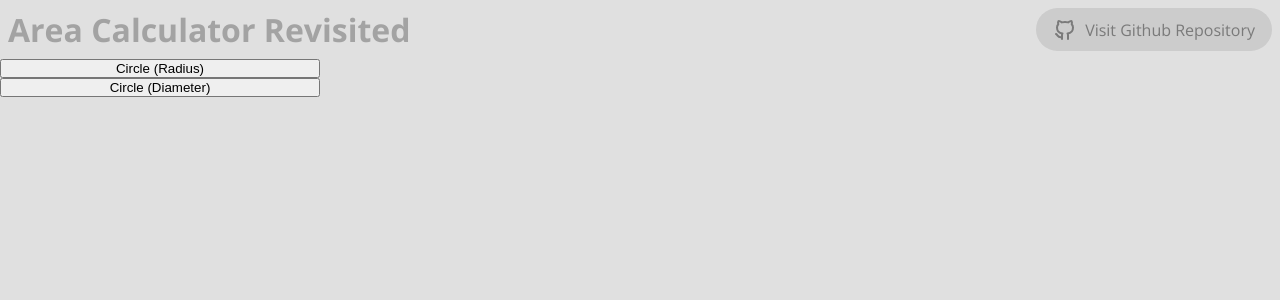
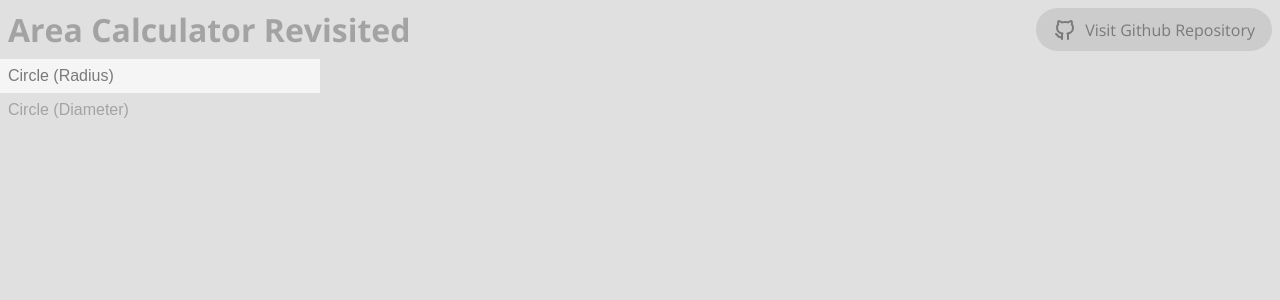
Before and after one commit to hildergill/area-calculator-revisited, a React (Vite) app: page / in a window 1280 px wide. Shown: the top 300 px of the page. Built offline with nearby package versions, Linux system fonts and the light colour scheme.

Commit message:
Added the shape switching feature

```diff
--- a/src/components/App.tsx
+++ b/src/components/App.tsx
@@ -1,11 +1,16 @@
+import { useState } from "react";
 import HeaderComponent from "./HeaderComponent";
 import ShapeSelector from "./ShapeSelector";
 
 const App = () => {
+	const [activeShape, setActiveShape] = useState(0);
+
+	const onSelectedActiveIndex = (activeIndex: number) => setActiveShape(activeIndex);
+
 	return (
 		<>
 			<HeaderComponent />
-			<ShapeSelector />
+			<ShapeSelector activeIndex={activeShape} onSelected={onSelectedActiveIndex} />
 
 			{/** @TODO Add something here later */}
 			{/** @TODO Add something here later */}
--- a/src/components/ShapeSelector.tsx
+++ b/src/components/ShapeSelector.tsx
@@ -3,14 +3,30 @@ import ShapeCollection from "../shapecollection";
 
 import ShapeSelectorStyles from "../styles/ShapeSelector.module.scss";
 
-const ShapeSelector = () => {
+type OnSelectedShapeSelector = {
+	(index: number): void;
+};
+
+type ShapeSelectorProps = {
+	activeIndex: number;
+	onSelected?: OnSelectedShapeSelector;
+};
+
+const ShapeSelector = (props: ShapeSelectorProps) => {
 	const { t } = useTranslation();
 
-	const { shapeSelector } = ShapeSelectorStyles;
+	const { shapeSelector, shapeSelectorButtonBase, shapeSelectorButtonActive } = ShapeSelectorStyles;
 
-	const shapeSelectorButtons: JSX.Element[] = Object.values(ShapeCollection).map((shape) => {
+	const shapeSelectorButtons: JSX.Element[] = Object.values(ShapeCollection).map((shape, key) => {
+		const { activeIndex, onSelected }: ShapeSelectorProps = props,
+			styleString: string = [shapeSelectorButtonBase, activeIndex === key ? shapeSelectorButtonActive : ""].join(" ");
+
+		const onSelectedHandler = () => {
+			if (onSelected) onSelected(key);
+		};
+
 		return (
-			<button>
+			<button className={styleString} key={key} onClick={onSelectedHandler}>
 				<p>{shape.getShapeName(t)}</p>
 			</button>
 		);
--- a/src/styles/ShapeSelector.module.scss
+++ b/src/styles/ShapeSelector.module.scss
@@ -1,4 +1,27 @@
+@use "./constants.scss";
+
 .shapeSelector {
 	display: flex;
 	flex-direction: column;
+
+	.shapeSelectorButtonBase {
+		padding: 0.5rem;
+		background: none;
+		border: none;
+		cursor: pointer;
+
+		p {
+			text-align: left;
+			font-size: 1rem;
+			color: constants.$color-secondary-text;
+		}
+	}
+
+	.shapeSelectorButtonActive {
+		background-color: map-get(constants.$colors-background, "light");
+
+		p {
+			color: constants.$color-primary-text;
+		}
+	}
 }
```
